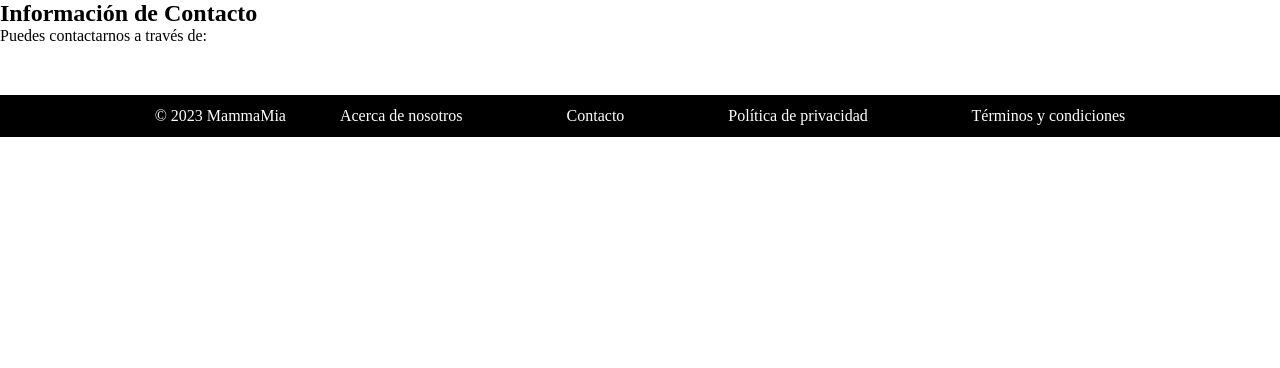
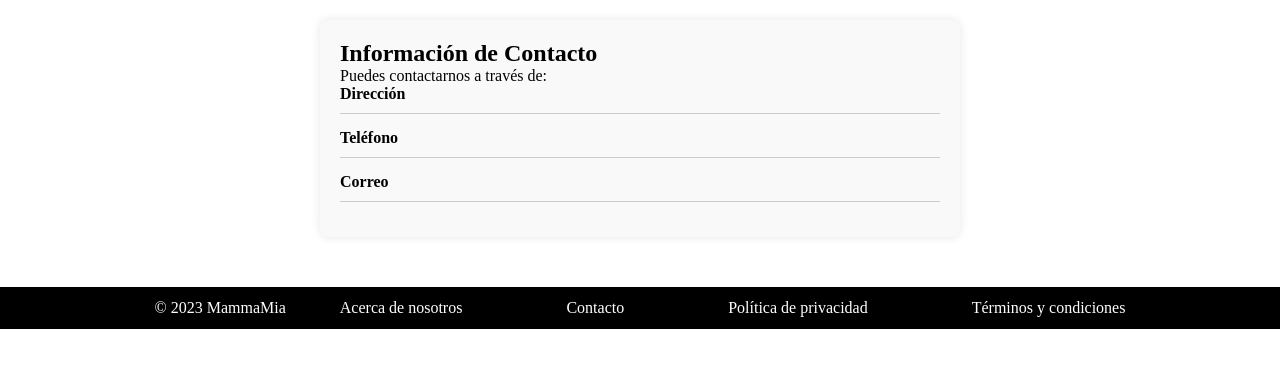
Before and after one commit to pabloazofra/IW-BI-07, a Django app: page /appMammaMia/contacto/ in a window 1280 px wide. Shown: the part 80-448 px from the top of the page. Run offline with Django 4.2, Linux system fonts and the light colour scheme.

Commit message:
contacto

```diff
--- /dev/null
+++ b/appMammaMia/static/styleContacto.css
@@ -0,0 +1,43 @@
+/* styleContacto.css */
+
+/* Estilos para la página de contacto */
+.contact-container {
+    margin: 20px auto;
+    padding: 20px;
+    max-width: 600px;
+    background-color: #f9f9f9;
+    border-radius: 8px;
+    box-shadow: 0 0 10px rgba(0, 0, 0, 0.1);
+}
+
+.contact-list {
+    list-style: none;
+    padding: 0;
+}
+
+.contact-item {
+    cursor: pointer;
+    margin-bottom: 15px;
+    font-weight: bold;
+    border-bottom: 1px solid #ccc;
+    padding-bottom: 10px;
+}
+
+.submenu-container {
+    display: none;
+    margin-left: 20px;
+}
+
+.submenu-container p {
+    margin-bottom: 10px;
+}
+
+.submenu-container ul {
+    list-style: none;
+    padding-left: 0;
+}
+
+.submenu-container li {
+    margin-bottom: 5px;
+    font-style: italic;
+}
--- a/appMammaMia/templates/base.html
+++ b/appMammaMia/templates/base.html
@@ -27,7 +27,7 @@
         <footer>
             <p id="parrafo-footer">
                 &copy; <span id="anyoMostrado"></span> MammaMia <a href="">Acerca de nosotros</a>
-                <a href="">Contacto</a>
+                <a href="{% url 'contacto' %}">Contacto</a>
                 <a href="">Política de privacidad</a> <a href="">Términos y condiciones</a>
             </p>
         </footer>
--- a/appMammaMia/templates/contacto.html
+++ b/appMammaMia/templates/contacto.html
@@ -2,7 +2,58 @@
 
 {% block titulo %} Contacto {% endblock %}
 
+{% block extrastyle %}
+    {% load static %}
+    <link rel="stylesheet" href="{% static 'styleContacto.css' %}">
+{% endblock %}
+
 {% block contenido %}
-  <h2>Información de Contacto</h2>
-  <p>Puedes contactarnos a través de:</p>
+    <div class="contact-container">
+        <h2>Información de Contacto</h2>
+        <p>Puedes contactarnos a través de:</p>
+
+        <ul class="contact-list">
+            <li class="contact-item">
+                Dirección
+                <div class="submenu-container">
+                    <p>Nuestra dirección:</p>
+                    <ul>
+                        <li>Calle Ejemplo, Número 123</li>
+                        <li>Ciudad Ejemplo</li>
+                        <li>País Ejemplo</li>
+                    </ul>
+                </div>
+            </li>
+
+            <li class="contact-item">
+                Teléfono
+                <div class="submenu-container">
+                    <p>Nuestro número de teléfono:</p>
+                    <ul>
+                        <li>+1234567890</li>
+                    </ul>
+                </div>
+            </li>
+
+            <li class="contact-item">
+                Correo
+                <div class="submenu-container">
+                    <p>Nuestra dirección de correo electrónico:</p>
+                    <ul>
+                        <li>info@ejemplo.com</li>
+                    </ul>
+                </div>
+            </li>
+        </ul>
+    </div>
+
+    <script src="https://code.jquery.com/jquery-3.6.4.min.js"></script>
+    <script>
+        $(document).ready(function() {
+            $('.contact-item').click(function() {
+                $(this).find('.submenu-container').slideToggle();
+                $(this).siblings().find('.submenu-container').slideUp();
+            });
+        });
+    </script>
 {% endblock %}
--- a/appMammaMia/urls.py
+++ b/appMammaMia/urls.py
@@ -13,4 +13,5 @@ urlpatterns = [
     path('reservas/', views.reservas, name='reservas'),
     path('contacto/', views.contacto, name='contacto'),
     path('pedido/', views.pedido, name='pedido'),
+    path('contacto/', views.contacto, name='contacto'),
 ]
```
